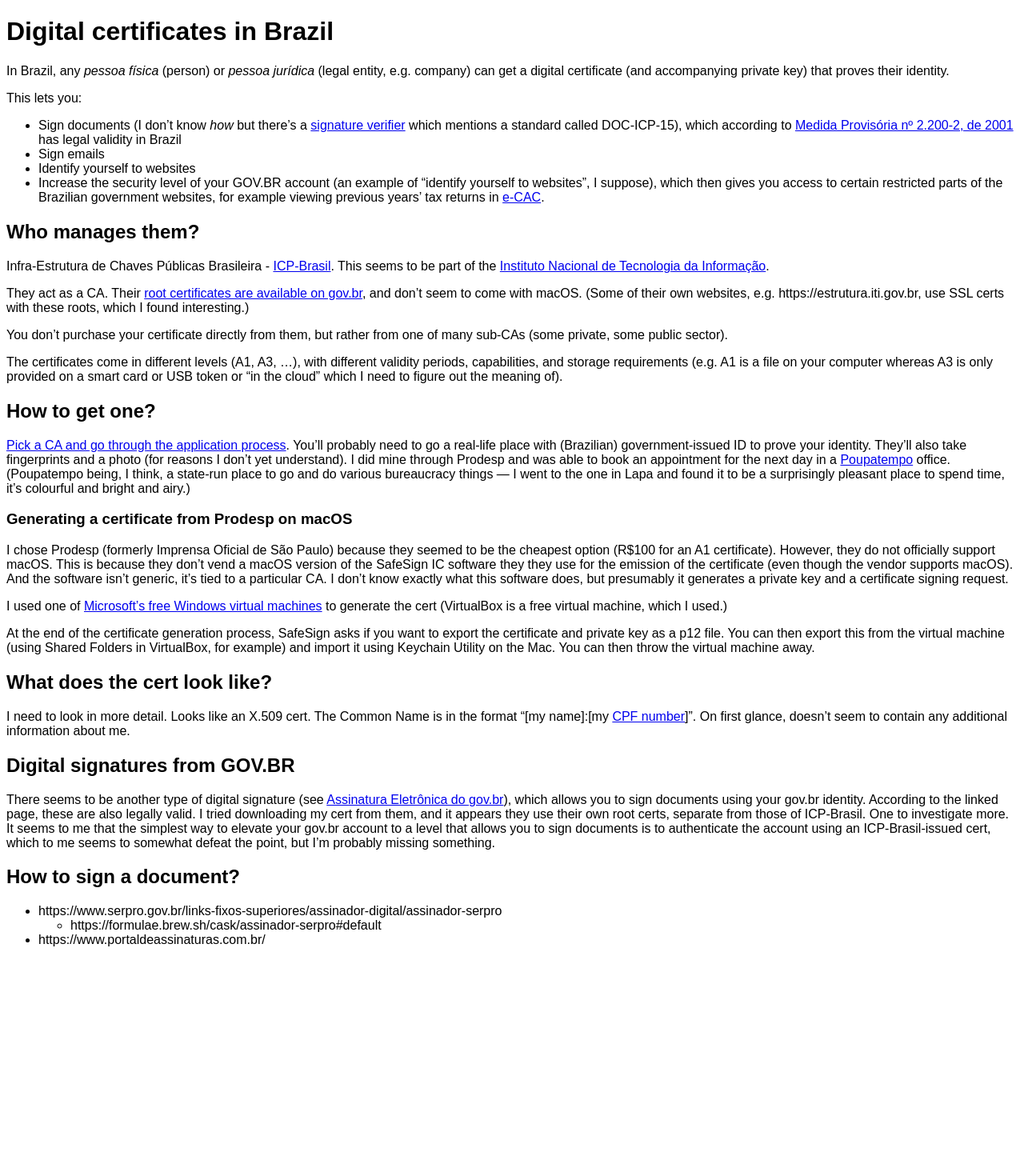
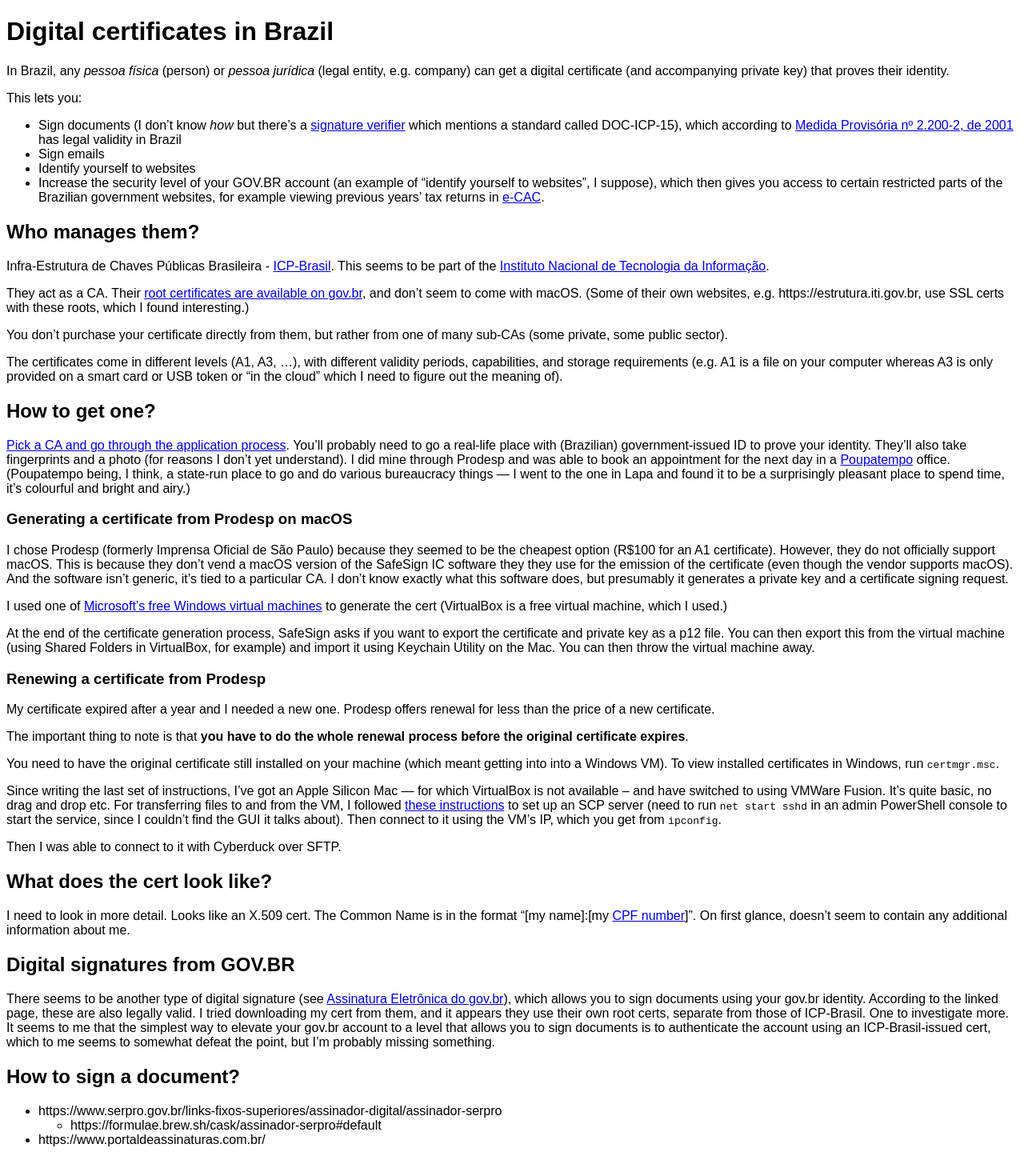
Before and after one commit to lawrence-forooghian/website, a Jekyll site: the page built from site/notes/_posts/2021-12-10-digital-certificates-in-brazil.md, in a window 1280 px wide. Shown: the whole page at 80% size. Built offline with Jekyll 4.4.1, drawn with Linux system fonts in a browser that asks for light colours; before the commit the page ends 1200 px from its top, so only the background shows below that.

Commit message:
Add instructions on renewing certificate

```diff
--- a/site/notes/_posts/2021-12-10-digital-certificates-in-brazil.md
+++ b/site/notes/_posts/2021-12-10-digital-certificates-in-brazil.md
@@ -36,6 +36,18 @@
 
 At the end of the certificate generation process, SafeSign asks if you want to export the certificate and private key as a p12 file. You can then export this from the virtual machine (using Shared Folders in VirtualBox, for example) and import it using Keychain Utility on the Mac. You can then throw the virtual machine away.
 
+### Renewing a certificate from Prodesp
+
+My certificate expired after a year and I needed a new one. Prodesp offers renewal for less than the price of a new certificate.
+
+The important thing to note is that **you have to do the whole renewal process before the original certificate expires**.
+
+You need to have the original certificate still installed on your machine (which meant getting into into a Windows VM). To view installed certificates in Windows, run `certmgr.msc`.
+
+Since writing the last set of instructions, I’ve got an Apple Silicon Mac — for which VirtualBox is not available – and have switched to using VMWare Fusion. It’s quite basic, no drag and drop etc. For transferring files to and from the VM, I followed [these instructions](https://winscp.net/eng/docs/guide_windows_openssh_server) to set up an SCP server (need to run `net start sshd` in an admin PowerShell console to start the service, since I couldn’t find the GUI it talks about). Then connect to it using the VM’s IP, which you get from `ipconfig`.
+
+Then I was able to connect to it with Cyberduck over SFTP.
+
 ## What does the cert look like?
 
 I need to look in more detail. Looks like an X.509 cert. The Common Name is in the format "[my name]:[my [CPF number](https://en.wikipedia.org/wiki/CPF_number)]". On first glance, doesn’t seem to contain any additional information about me.
```
